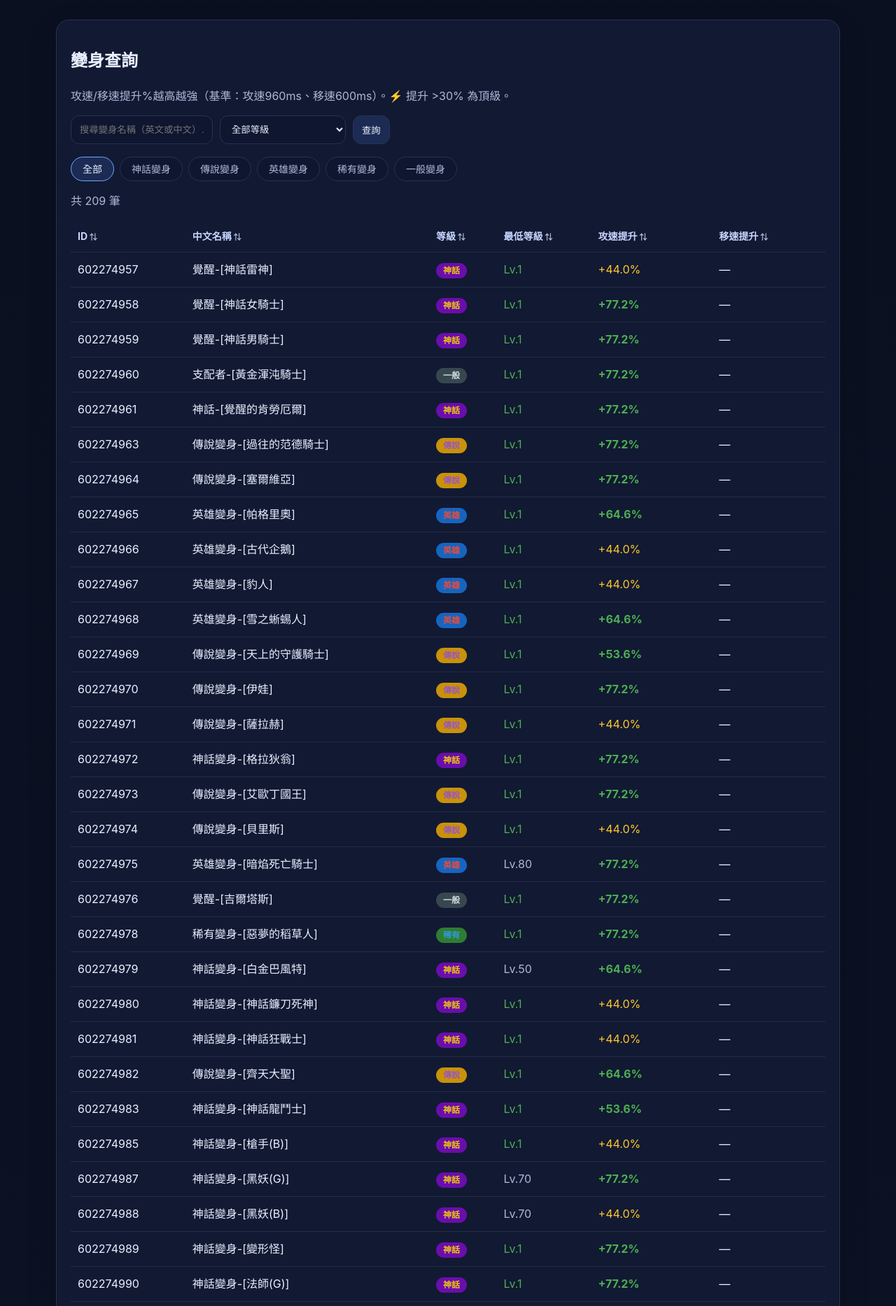
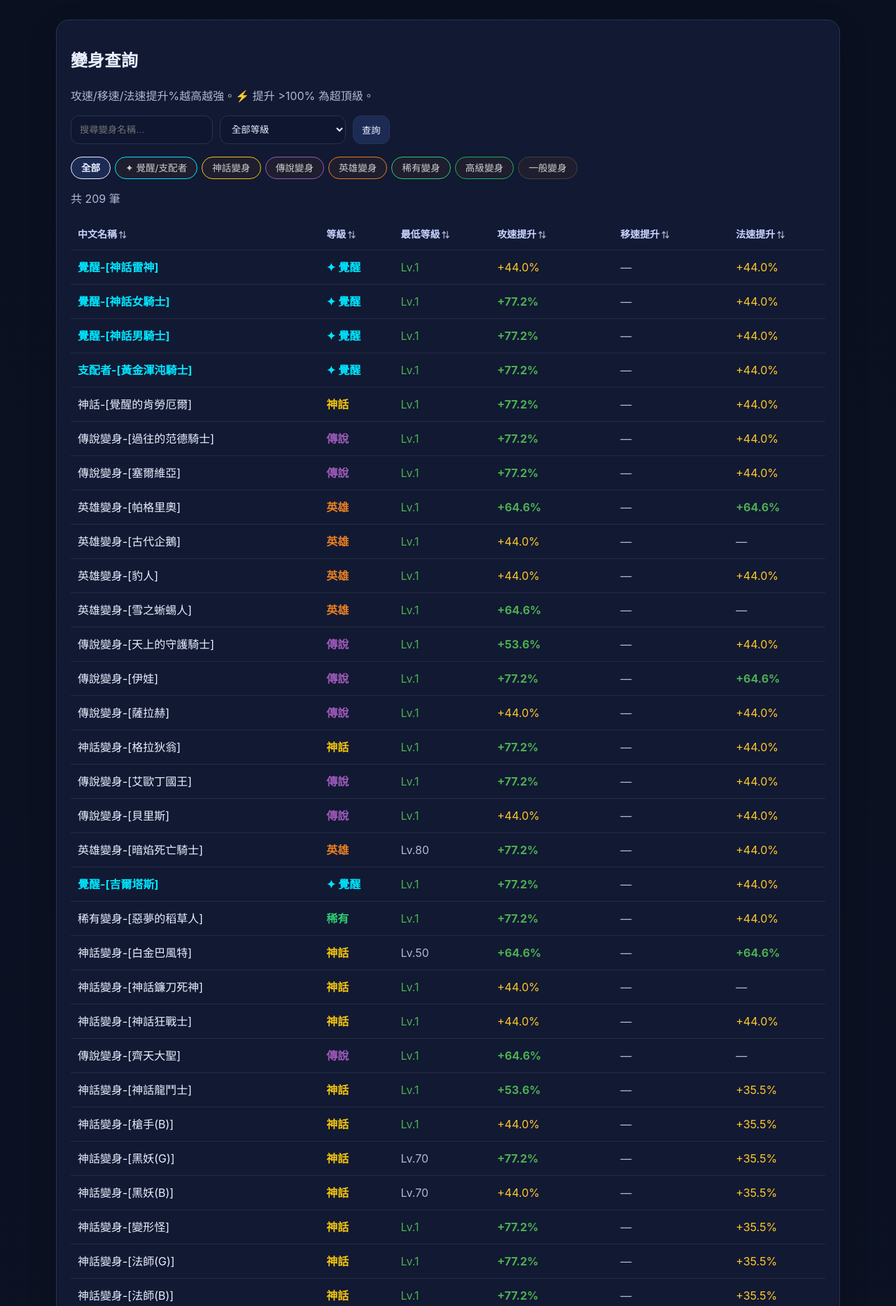
Before and after one commit to justminguo/yanfei-heaven-frontend, a Flask app: page /polymorphs in a window 1280 px wide. Shown: the part 53-1920 px from the top of the page at 70% size. Run offline with Flask 3, Linux system fonts and the light colour scheme; data comes from the database, SQL or seed files in the repository.

Commit message:
feat: 變身頁新增覺醒/支配者分頁（青色）、高級分頁、分級顏色、法速欄位

```diff
--- a/app.py
+++ b/app.py
@@ -406,22 +406,25 @@ def create_app() -> Flask:
         db = get_db()
 
         POLY_GRADES = [
+            ("覺醒", "覺醒/支配者"),
             ("神話", "神話變身"),
             ("傳說", "傳說變身"),
             ("英雄", "英雄變身"),
             ("稀有", "稀有變身"),
+            ("高級", "高級變身"),
             ("一般", "一般變身"),
         ]
 
         # 直接查 polymorphs 表，有速度資料
-        # 等級判斷：優先用 \f 色彩代碼，再用中文關鍵字
         sql = """
-            SELECT id, name, note, polyid, atkspeed, movespeed, magic_speed, atk_boost, mov_boost, minlevel,
+            SELECT id, name, note, polyid, atkspeed, movespeed, magic_speed, atk_boost, mov_boost, mag_boost, minlevel,
               CASE
+                WHEN name LIKE '%覺醒%' OR name LIKE '%支配者%' THEN '覺醒'
                 WHEN note LIKE '%神話%' OR name LIKE '%神話%' THEN '神話'
                 WHEN note LIKE '%傳說%' OR name LIKE '%傳說%' THEN '傳說'
                 WHEN note LIKE '%英雄%' OR name LIKE '%英雄%' THEN '英雄'
                 WHEN note LIKE '%稀有%' OR name LIKE '%稀有%' THEN '稀有'
+                WHEN note LIKE '%高級%' OR name LIKE '%高級%' THEN '高級'
                 ELSE '一般'
               END AS grade
             FROM polymorphs
@@ -432,11 +435,17 @@ def create_app() -> Flask:
             sql += " AND (name LIKE ? OR note LIKE ?)"
             params.extend([f"%{q}%", f"%{q}%"])
         if grade:
-            if grade == "一般":
-                sql += """ AND note NOT LIKE '%神話%' AND name NOT LIKE '%神話%'
+            if grade == "覺醒":
+                sql += " AND (name LIKE '%覺醒%' OR name LIKE '%支配者%')"
+            elif grade == "高級":
+                sql += " AND (note LIKE '%高級%' OR name LIKE '%高級%')"
+            elif grade == "一般":
+                sql += """ AND name NOT LIKE '%覺醒%' AND name NOT LIKE '%支配者%'
+                           AND note NOT LIKE '%神話%' AND name NOT LIKE '%神話%'
                            AND note NOT LIKE '%傳說%' AND name NOT LIKE '%傳說%'
                            AND note NOT LIKE '%英雄%' AND name NOT LIKE '%英雄%'
-                           AND note NOT LIKE '%稀有%' AND name NOT LIKE '%稀有%'"""
+                           AND note NOT LIKE '%稀有%' AND name NOT LIKE '%稀有%'
+                           AND note NOT LIKE '%高級%' AND name NOT LIKE '%高級%'"""
             else:
                 sql += " AND (note LIKE ? OR name LIKE ?)"
                 params.extend([f"%{grade}%", f"%{grade}%"])
--- a/templates/polymorphs.html
+++ b/templates/polymorphs.html
@@ -1,11 +1,39 @@
 {% extends "base.html" %}
 {% block title %}變身查詢 — 妍菲天堂資料查詢{% endblock %}
 {% block content %}
+<style>
+  .grade-tabs { display:flex; flex-wrap:wrap; gap:6px; margin-bottom:12px; }
+  .grade-tabs .tab { padding:5px 14px; border-radius:20px; font-size:.85rem; text-decoration:none; border:1px solid #444; color:#ccc; background:#1e1e2e; }
+  .grade-tabs .tab:hover { background:#2a2a3e; }
+  .grade-tabs .tab.active { font-weight:700; border-color:currentColor; }
+  .tab-awaken  { color:#00e5ff; border-color:#00e5ff !important; }
+  .tab-awaken.active { background:#00e5ff22; }
+  .tab-myth    { color:#f1c40f; border-color:#f1c40f !important; }
+  .tab-myth.active { background:#f1c40f22; }
+  .tab-legend  { color:#9b59b6; border-color:#9b59b6 !important; }
+  .tab-legend.active { background:#9b59b622; }
+  .tab-hero    { color:#e67e22; border-color:#e67e22 !important; }
+  .tab-hero.active { background:#e67e2222; }
+  .tab-rare    { color:#2ecc71; border-color:#2ecc71 !important; }
+  .tab-rare.active { background:#2ecc7122; }
+  .tab-high    { color:#27ae60; border-color:#27ae60 !important; }
+  .tab-high.active { background:#27ae6022; }
+  .tab-normal  { color:#bbb; }
+
+  .grade-awaken { color:#00e5ff; font-weight:700; }
+  .grade-myth   { color:#f1c40f; font-weight:700; }
+  .grade-legend { color:#9b59b6; font-weight:700; }
+  .grade-hero   { color:#e67e22; font-weight:700; }
+  .grade-rare   { color:#2ecc71; }
+  .grade-high   { color:#27ae60; }
+  .grade-normal { color:#aaa; }
+</style>
+
 <section class="card">
   <h1>變身查詢</h1>
-  <p class="muted">攻速/移速提升%越高越強（基準：攻速960ms、移速600ms）。⚡ 提升 &gt;30% 為頂級。</p>
+  <p class="muted">攻速/移速/法速提升%越高越強。⚡ 提升 &gt;100% 為超頂級。</p>
   <form class="filters" method="get" action="{{ url_for('polymorphs') }}">
-    <input type="text" name="q" value="{{ q }}" placeholder="搜尋變身名稱（英文或中文）…">
+    <input type="text" name="q" value="{{ q }}" placeholder="搜尋變身名稱…">
     <select name="grade">
       <option value="">全部等級</option>
       {% for g, label in poly_grades %}
@@ -19,7 +47,21 @@
   <div class="grade-tabs">
     <a href="{{ url_for('polymorphs') }}" class="tab {% if not grade %}active{% endif %}">全部</a>
     {% for g, label in poly_grades %}
-    <a href="{{ url_for('polymorphs', grade=g) }}" class="tab {% if grade == g %}active{% endif %}">{{ label }}</a>
+      {% if g == '覺醒' %}
+        <a href="{{ url_for('polymorphs', grade=g) }}" class="tab tab-awaken {% if grade == g %}active{% endif %}">✦ {{ label }}</a>
+      {% elif g == '神話' %}
+        <a href="{{ url_for('polymorphs', grade=g) }}" class="tab tab-myth {% if grade == g %}active{% endif %}">{{ label }}</a>
+      {% elif g == '傳說' %}
+        <a href="{{ url_for('polymorphs', grade=g) }}" class="tab tab-legend {% if grade == g %}active{% endif %}">{{ label }}</a>
+      {% elif g == '英雄' %}
+        <a href="{{ url_for('polymorphs', grade=g) }}" class="tab tab-hero {% if grade == g %}active{% endif %}">{{ label }}</a>
+      {% elif g == '稀有' %}
+        <a href="{{ url_for('polymorphs', grade=g) }}" class="tab tab-rare {% if grade == g %}active{% endif %}">{{ label }}</a>
+      {% elif g == '高級' %}
+        <a href="{{ url_for('polymorphs', grade=g) }}" class="tab tab-high {% if grade == g %}active{% endif %}">{{ label }}</a>
+      {% else %}
+        <a href="{{ url_for('polymorphs', grade=g) }}" class="tab tab-normal {% if grade == g %}active{% endif %}">{{ label }}</a>
+      {% endif %}
     {% endfor %}
   </div>
 
@@ -29,25 +71,32 @@
     <table data-sortable>
       <thead>
         <tr>
-          <th>ID</th>
           <th>中文名稱</th>
           <th>等級</th>
           <th>最低等級</th>
           <th>攻速提升</th>
           <th>移速提升</th>
+          <th>法速提升</th>
         </tr>
       </thead>
       <tbody>
         {% for r in rows %}
         <tr>
-          <td>{{ r.id }}</td>
-          <td>{{ (r.note or '—') | clean_name }}</td>
           <td>
-            {% if r.grade == '神話' %}<span class="badge badge-myth grade-myth">神話</span>
-            {% elif r.grade == '傳說' %}<span class="badge badge-legend grade-legend">傳說</span>
-            {% elif r.grade == '英雄' %}<span class="badge badge-hero grade-hero">英雄</span>
-            {% elif r.grade == '稀有' %}<span class="badge badge-rare grade-rare">稀有</span>
-            {% else %}<span class="badge badge-normal">一般</span>
+            {% if r.grade == '覺醒' %}
+              <span class="grade-awaken">{{ (r.note or '—') | clean_name }}</span>
+            {% else %}
+              {{ (r.note or '—') | clean_name }}
+            {% endif %}
+          </td>
+          <td>
+            {% if r.grade == '覺醒' %}<span class="grade-awaken">✦ 覺醒</span>
+            {% elif r.grade == '神話' %}<span class="grade-myth">神話</span>
+            {% elif r.grade == '傳說' %}<span class="grade-legend">傳說</span>
+            {% elif r.grade == '英雄' %}<span class="grade-hero">英雄</span>
+            {% elif r.grade == '稀有' %}<span class="grade-rare">稀有</span>
+            {% elif r.grade == '高級' %}<span class="grade-high">高級</span>
+            {% else %}<span class="grade-normal">一般</span>
             {% endif %}
           </td>
           <td>
@@ -65,7 +114,7 @@
               {% elif atk_val > 50 %}<span style="color:#4caf50;font-weight:700">{{ atk }}</span>
               {% elif atk_val > 20 %}<span style="color:#ffca28">{{ atk }}</span>
               {% else %}<span class="muted">{{ atk }}</span>{% endif %}
-            {% else %}—{% endif %}
+            {% else %}<span class="muted">—</span>{% endif %}
           </td>
           <td>
             {% set mov = r.mov_boost|string %}
@@ -74,7 +123,17 @@
               {% if mov_val > 50 %}<span style="color:#4caf50;font-weight:700">{{ mov }} ⚡</span>
               {% elif mov_val > 20 %}<span style="color:#ffca28">{{ mov }}</span>
               {% else %}<span class="muted">{{ mov }}</span>{% endif %}
-            {% else %}—{% endif %}
+            {% else %}<span class="muted">—</span>{% endif %}
+          </td>
+          <td>
+            {% set mag = r.mag_boost|string %}
+            {% if mag and mag != '—' and mag != 'None' %}
+              {% set mag_val = mag | replace('+','') | replace('%','') | float(0) %}
+              {% if mag_val > 100 %}<span style="color:#ff6b6b;font-weight:700">{{ mag }} ⚡</span>
+              {% elif mag_val > 50 %}<span style="color:#4caf50;font-weight:700">{{ mag }}</span>
+              {% elif mag_val > 20 %}<span style="color:#ffca28">{{ mag }}</span>
+              {% else %}<span class="muted">{{ mag }}</span>{% endif %}
+            {% else %}<span class="muted">—</span>{% endif %}
           </td>
         </tr>
         {% else %}
```
